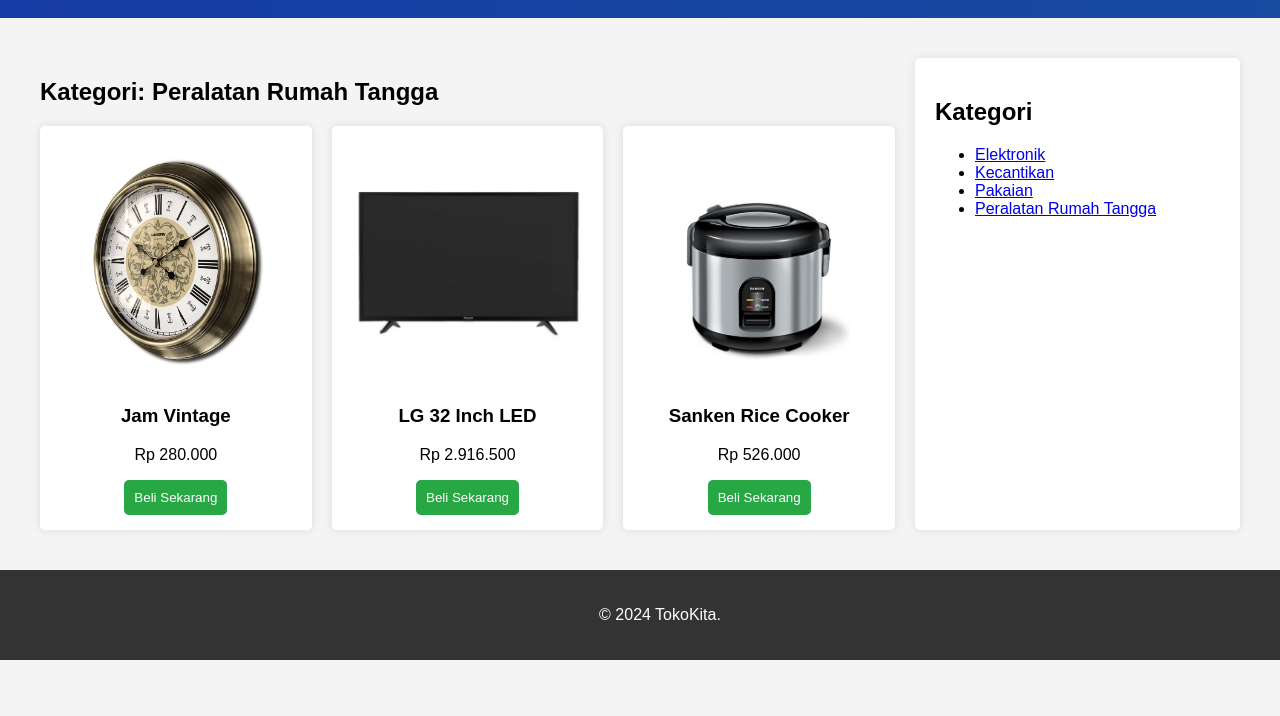
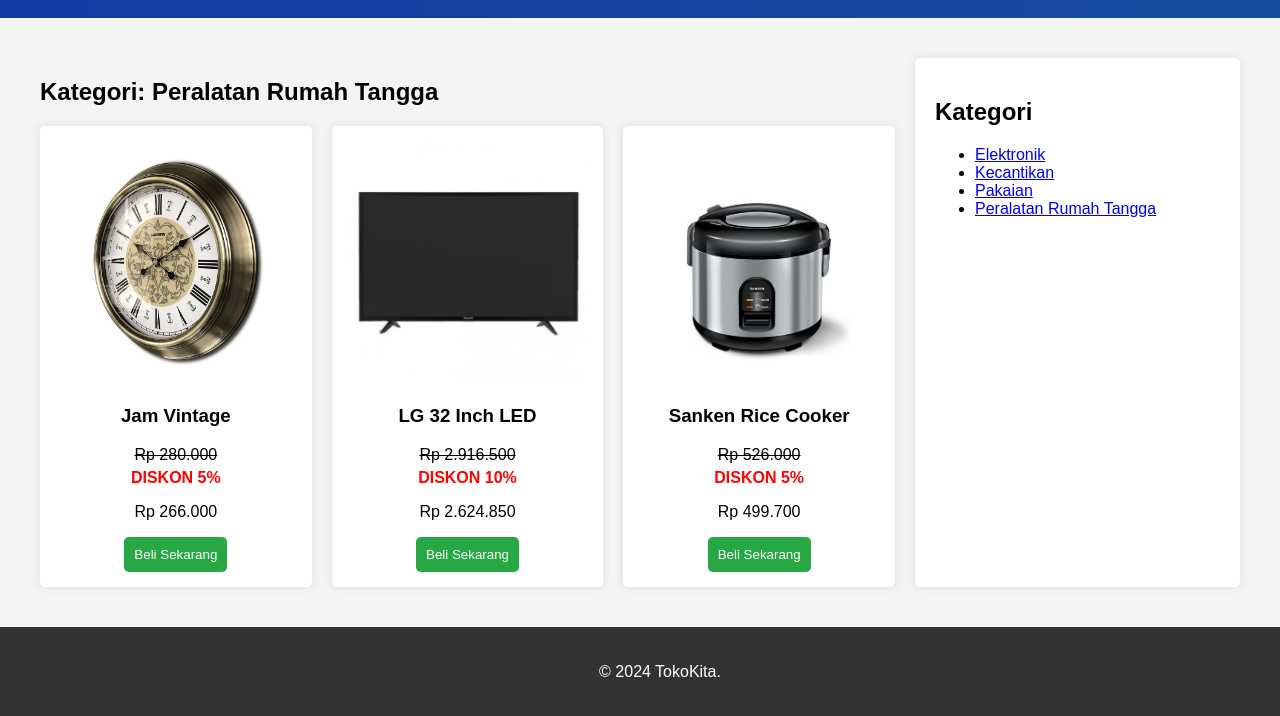
Before and after one commit to HanifFathurahman/TokoKita, a plain HTML site: page peralatan_rumah_tangga.html in a window 1280 px wide. Shown: the part 120-836 px from the top of the page. Before the commit the page ends 800 px from the top, so only its background shows below. Drawn offline with Linux system fonts and the light colour scheme.

Commit message:
Update peralatan_rumah_tangga.html

```diff
--- a/peralatan_rumah_tangga.html
+++ b/peralatan_rumah_tangga.html
@@ -26,20 +26,26 @@
         <div class="product-card">
             <img src="img_produk/jam.png" alt="Produk 4">
             <h3>Jam Vintage</h3>
-            <p>Rp 280.000</p>
-            <button onclick="addToCart(280000)">Beli Sekarang</button>
+            <strike>Rp 280.000</strike>
+            <p class ="discount"> DISKON 5%</p>
+            <p> Rp 266.000</p>
+            <button onclick="addToCart(266000)">Beli Sekarang</button>
         </div>
         <div class="product-card">
             <img src="img_produk/tv.jpg" alt="Produk 5">
             <h3>LG 32 Inch LED</h3>
-            <p>Rp 2.916.500</p>
-            <button onclick="addToCart(2916500)">Beli Sekarang</button>
+            <strike> Rp 2.916.500 </strike>
+            <p class = "discount"> DISKON 10% </p></clas>
+            <p>Rp 2.624.850</p>
+            <button onclick="addToCart(2624850)">Beli Sekarang</button>
         </div>
         <div class="product-card">
             <img src="img_produk/rice-cooker.jpg" alt="Produk 6">
             <h3>Sanken Rice Cooker</h3>
-            <p>Rp 526.000</p>
-            <button onclick="addToCart(526000)">Beli Sekarang</button>
+            <strike>Rp 526.000</strike>
+            <p class = "discount"> DISKON 5%</p>
+            <p> Rp 499.700</p>
+            <button onclick="addToCart(499700)">Beli Sekarang</button>
         </div>
     </div>
 </main>
```
